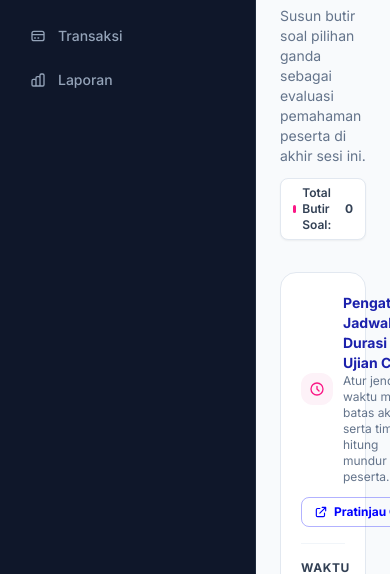
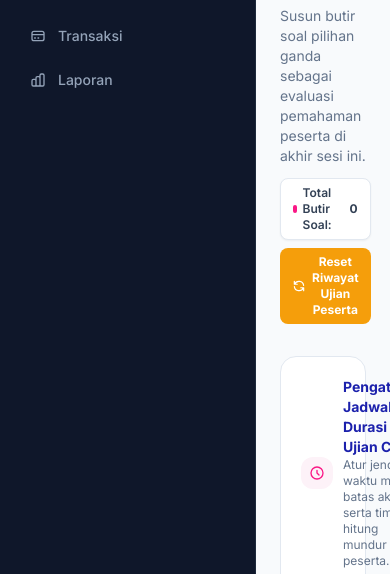
Before and after one commit to NurAkbarr/Upskill-By-Matla, a CodeIgniter 4 app: the page made by app/Views/admin/quiz/index.php in a window 390 px wide. Shown: the part 212-786 px from the top of the page. Run offline with PHP 8.4 and a stand-in for CodeIgniter, Linux system fonts and the light colour scheme; the template is opened without the code that fills it, so the values that code supplies are empty; some libraries are stand-ins or nearby versions.

Commit message:
feat(tahap-25): Fitur reset riwayat kuis peserta (auto & manual)

```diff
--- a/app/Config/Routes.php
+++ b/app/Config/Routes.php
@@ -67,6 +67,7 @@ $routes->group('admin', ['filter' => ['auth', 'role:super_admin']], static funct
     $routes->get('sessions/(:num)/quiz', 'Admin\Quiz::index/$1');
     $routes->post('sessions/(:num)/quiz/store', 'Admin\Quiz::store/$1');
     $routes->post('sessions/(:num)/quiz/settings', 'Admin\Quiz::updateSettings/$1');
+    $routes->get('sessions/(:num)/quiz/reset', 'Admin\Quiz::reset_attempts/$1');
     $routes->get('quiz-questions/delete/(:num)', 'Admin\Quiz::delete/$1');
 
     // Manajemen Pengguna
--- a/app/Views/admin/quiz/index.php
+++ b/app/Views/admin/quiz/index.php
@@ -16,10 +16,24 @@
                 Susun butir soal pilihan ganda sebagai evaluasi pemahaman peserta di akhir sesi ini.
             </p>
         </div>
-        <span class="inline-flex items-center gap-1.5 px-3 py-1.5 rounded-lg text-xs font-semibold bg-white border border-slate-200 text-slate-700 shadow-sm self-start sm:self-auto">
-            <span class="w-2 h-2 rounded-full bg-upskill-pink"></span>
-            Total Butir Soal: <strong><?= count($questions) ?></strong>
-        </span>
+        <div class="flex items-center gap-2 self-start sm:self-auto flex-wrap">
+            <span class="inline-flex items-center gap-1.5 px-3 py-1.5 rounded-lg text-xs font-semibold bg-white border border-slate-200 text-slate-700 shadow-sm">
+                <span class="w-2 h-2 rounded-full bg-upskill-pink"></span>
+                Total Butir Soal: <strong><?= count($questions) ?></strong>
+            </span>
+            <button
+                type="button"
+                id="btn-reset-quiz-attempts"
+                data-href="<?= base_url('admin/sessions/' . $session['id'] . '/quiz/reset') ?>"
+                class="inline-flex items-center gap-1.5 px-3 py-1.5 rounded-lg text-xs font-bold bg-amber-500 hover:bg-amber-600 text-white shadow-xs transition-colors cursor-pointer"
+                title="Reset riwayat ujian peserta pada sesi ini agar dapat dikerjakan ulang"
+            >
+                <svg class="w-3.5 h-3.5 shrink-0" fill="none" stroke="currentColor" viewBox="0 0 24 24">
+                    <path stroke-linecap="round" stroke-linejoin="round" stroke-width="2" d="M4 4v5h.582m15.356 2A8.001 8.001 0 004.582 9m0 0H9m11 11v-5h-.581m0 0a8.003 8.003 0 01-15.357-2m15.357 2H15"/>
+                </svg>
+                <span>Reset Riwayat Ujian Peserta</span>
+            </button>
+        </div>
     </div>
 </div>
 
@@ -450,6 +464,31 @@
         if (select) {
             toggleQuestionType(select.value);
         }
+
+        // Tahap 25: Konfirmasi Reset Riwayat Ujian Peserta dengan SweetAlert2
+        const btnResetAttempts = document.getElementById('btn-reset-quiz-attempts');
+        if (btnResetAttempts) {
+            btnResetAttempts.addEventListener('click', function(e) {
+                e.preventDefault();
+                const resetUrl = this.getAttribute('data-href');
+
+                Swal.fire({
+                    title: 'Yakin ingin mereset hasil ujian?',
+                    text: 'Seluruh peserta akan dapat mengerjakan ulang kuis di sesi ini dari awal.',
+                    icon: 'warning',
+                    showCancelButton: true,
+                    confirmButtonColor: '#F59E0B',
+                    cancelButtonColor: '#64748B',
+                    confirmButtonText: 'Ya, Reset Riwayat!',
+                    cancelButtonText: 'Batal',
+                    reverseButtons: true
+                }).then((result) => {
+                    if (result.isConfirmed) {
+                        window.location.href = resetUrl;
+                    }
+                });
+            });
+        }
     });
 </script>
 
```
Also changed, not shown: app/Controllers/Admin/Quiz.php (+36 -4 lines), app/Models/SessionProgressModel.php (+18 -0 lines).
